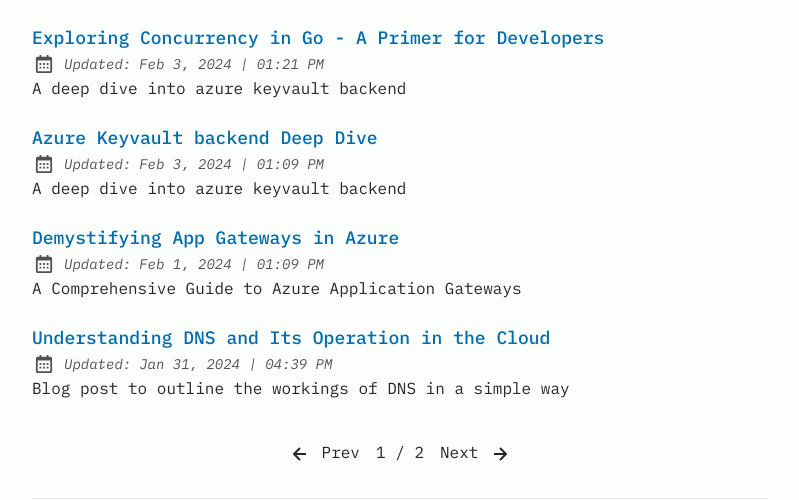
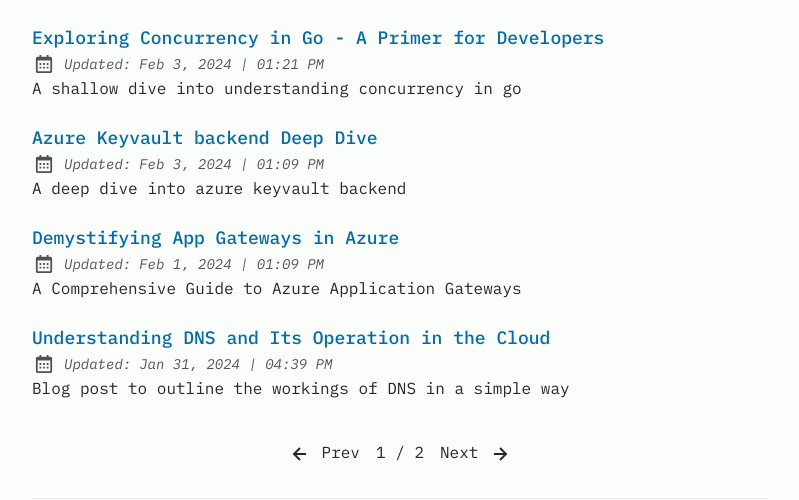
Before and after one commit to JMathews1/platform_blog, an Astro site: page /tags/cloud/ in a window 1280 px wide. Shown: the part 321-821 px from the top of the page, without its empty margins (240-1039 px from the left). Built offline with nearby package versions, Linux system fonts and the light colour scheme; Astro itself is replaced by a stand-in of ours.

Commit message:
fixing incorrect header

```diff
--- a/src/content/blog/golang.md
+++ b/src/content/blog/golang.md
@@ -12,7 +12,7 @@
   - programming
   - languages
   - concurrency
-description: A deep dive into azure keyvault backend
+description: A shallow dive into understanding concurrency in go
 ---
 
 This piece will be an initial explanation of concurreny in Golang, as part of a series, with a deeper dive on the other facets of the programming language to follow.
```
